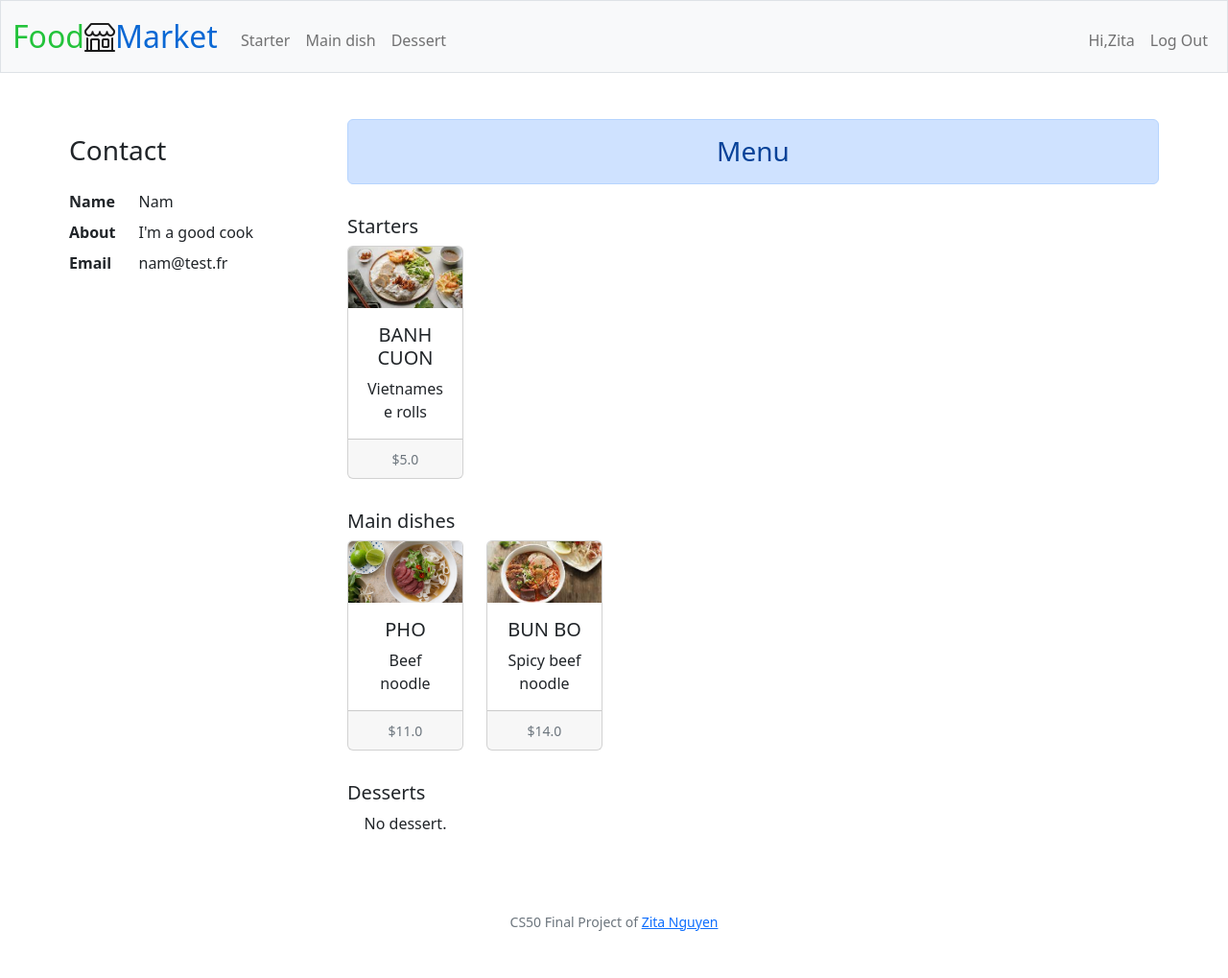
After one commit to ZitaNguyen/FoodMarket, a Flask app: page /seller/3 in a window 1280 px wide. The commit adds this page. Shown: the whole page at 96% size. Run offline with Flask 2, Linux system fonts and the light colour scheme; a user stored in the database is signed in; data comes from the database, SQL or seed files in the repository.

Commit message:
add profile page to show profile and contact

```diff
--- a/app.py
+++ b/app.py
@@ -1,9 +1,9 @@
-from flask import Flask, render_template, request
+from flask import Flask, render_template, session
 from flask_session import Session
 
 import users, sellers
 from helpers import login_required, role_required
-from queries import query_get_all_products
+from queries import query_get_all_products, query_get_seller_products, query_get_seller
 
 # Configure application
 app = Flask(__name__)
@@ -36,6 +36,17 @@ def index():
     return render_template("index.html", starters=starters, main_dishes=main_dishes, desserts=desserts)
 
 
+@app.route("/seller/<string:seller_id>", methods=["GET"])
+@login_required
+def seller_profile(seller_id):
+    seller = query_get_seller(seller_id)
+    products = query_get_seller_products(seller_id)
+    starters = list(filter(lambda product: product[1] == "Starter", products))
+    main_dishes = list(filter(lambda product: product[1] == "Main dish", products))
+    desserts = list(filter(lambda product: product[1] == "Dessert", products))
+    return render_template("profile.html", seller=seller, starters=starters, main_dishes=main_dishes, desserts=desserts)
+
+
 # Users register, login, logout
 @app.route("/register", methods=["GET", "POST"])
 def register():
@@ -64,7 +75,7 @@ def add():
 @login_required
 @role_required
 def display():
-    return sellers.display_products()
+    return sellers.display_products(session["user_id"])
 
 
 @app.route("/modify/<string:product_id>", methods=["GET", "POST"])
--- a/queries.py
+++ b/queries.py
@@ -29,6 +29,13 @@ def query_get_all_products():
 
 
 # Queries for sellers
+
+def query_get_seller(id):
+    conn = sqlite3.connect("market.db")
+    c = conn.cursor()
+    c.execute("SELECT * FROM users WHERE id = ?", (id,))
+    seller = c.fetchone()
+    return seller
 
 def query_add_product(food_details):
     conn = sqlite3.connect("market.db")
--- a/sellers.py
+++ b/sellers.py
@@ -45,10 +45,10 @@ def add_products():
         return render_template("add_product.html")
 
 
-def display_products():
+def display_products(seller_id):
     """Display all seller's products"""
 
-    products = query_get_seller_products(session["user_id"])
+    products = query_get_seller_products(seller_id)
     starters = list(filter(lambda product: product[1] == "Starter", products))
     main_dishes = list(filter(lambda product: product[1] == "Main dish", products))
     desserts = list(filter(lambda product: product[1] == "Dessert", products))
--- a/static/styles.css
+++ b/static/styles.css
@@ -25,5 +25,9 @@ nav .navbar-brand .blue
     text-transform: uppercase;
 }
 
+.card-profile > .card-img-top {
+    height: 5vw;
+}
+
 
 @import url("https://cdn.jsdelivr.net/npm/bootstrap-icons@1.8.3/font/bootstrap-icons.css");
--- a/templates/add_product.html
+++ b/templates/add_product.html
@@ -1,11 +1,11 @@
 {% extends "layout.html" %}
 
 {% block title %}
-    Food
+    Add Product
 {% endblock %}
 
 {% block main %}
-    <form action="/add" method="post" enctype="multipart/form-data">
+    <form action="/add" method="post" enctype="multipart/form-data" class="text-center">
         <div class="mb-3">
             <div class="form-group row justify-content-center">
                 <label for="food-name" class="col-sm-2 col-form-label">Food name:</label>
--- a/templates/display_products.html
+++ b/templates/display_products.html
@@ -1,7 +1,7 @@
 {% extends "layout.html" %}
 
 {% block title %}
-    Products
+    Display Products
 {% endblock %}
 
 {% block main %}
--- a/templates/layout.html
+++ b/templates/layout.html
@@ -62,7 +62,7 @@
             </header>
         {% endif %} -->
 
-        <main class="container-fluid py-5 text-center">
+        <main class="container-fluid py-5">
             {% block main %}{% endblock %}
         </main>
 
--- a/templates/login.html
+++ b/templates/login.html
@@ -5,7 +5,7 @@
 {% endblock %}
 
 {% block main %}
-    <form action="/login" method="post">
+    <form action="/login" method="post" class="text-center">
         <div class="mb-3">
             <input autocomplete="off" autofocus class="form-control mx-auto w-auto" id="email" name="email" placeholder="Email" type="email">
         </div>
--- a/templates/modify_product.html
+++ b/templates/modify_product.html
@@ -1,7 +1,7 @@
 {% extends "layout.html" %}
 
 {% block title %}
-    Food
+    Modify Product
 {% endblock %}
 
 {% block main %}
--- /dev/null
+++ b/templates/profile.html
@@ -0,0 +1,108 @@
+{% extends "layout.html" %}
+
+{% block title %}
+    Profile
+{% endblock %}
+
+{% block main %}
+<div class="row mx-5">
+    <!-- Contact -->
+    <div class="col-xs-1 col-lg-3">
+        <div class="h3 py-3">
+            Contact
+        </div>
+        <dl class="row">
+            <dt class="col-sm-3">Name</dt>
+            <dd class="col-sm-9">{{ seller[1].capitalize() }}</dd>
+
+            <dt class="col-sm-3">About</dt>
+            <dd class="col-sm-9">{{ seller[5] }}
+            </dd>
+
+            <dt class="col-sm-3">Email</dt>
+            <dd class="col-sm-9">{{ seller[2] }}</dd>
+        </dl>
+    </div>
+
+    <!-- Menu -->
+    <div class="col-xs-1 col-lg-9">
+        <div class="alert alert-primary text-center h3" role="alert">
+            Menu
+        </div>
+        <div>
+            <!-- Starters -->
+            <div class="py-3">
+                <h5>Starters</h5>
+                <div class="row row-cols-1 row-cols-lg-6 row-cols-md-3 g-4 text-center h-50">
+                    {% if not starters %}
+                        <p>No starter.</p>
+                    {% else %}
+                        {% for starter in starters %}
+                            <div class="col">
+                                <div class="card card-profile">
+                                    <img src="{{url_for('static', filename='photos/' + starter[3])}}" class="card-img-top" alt="{{ starter[2] }}">
+                                    <div class="card-body">
+                                        <h5 class="card-title">{{ starter[2].capitalize() }}</h5>
+                                        <p class="card-text">{{ starter[4] }}</p>
+                                    </div>
+                                    <div class="card-footer">
+                                        <small class="text-muted">${{ starter[5] }}</small>
+                                    </div>
+                                </div>
+                            </div>
+                        {% endfor %}
+                    {% endif %}
+                </div>
+            </div>
+            <!-- Main dishes -->
+            <div class="py-3">
+                <h5>Main dishes</h5>
+                <div class="row row-cols-1 row-cols-lg-6 row-cols-md-3 g-4 text-center h-50">
+                    {% if not main_dishes %}
+                        <p>No main dish.</p>
+                    {% else %}
+                        {% for main_dish in main_dishes %}
+                            <div class="col">
+                                <div class="card card-profile">
+                                    <img src="{{url_for('static', filename='photos/' + main_dish[3])}}" class="card-img-top" alt="{{ main_dish[2] }}">
+                                    <div class="card-body">
+                                        <h5 class="card-title">{{ main_dish[2].capitalize() }}</h5>
+                                        <p class="card-text">{{ main_dish[4] }}</p>
+                                    </div>
+                                    <div class="card-footer">
+                                        <small class="text-muted">${{ main_dish[5] }}</small>
+                                    </div>
+                                </div>
+                            </div>
+                        {% endfor %}
+                    {% endif %}
+                </div>
+            </div>
+            <!-- Desserts -->
+            <div class="py-3">
+                <h5>Desserts</h5>
+                <div class="row row-cols-1 row-cols-lg-6 row-cols-md-3 g-4 text-center h-50">
+                    {% if not desserts %}
+                        <p>No dessert.</p>
+                    {% else %}
+                        {% for dessert in desserts %}
+                            <div class="col">
+                                <div class="card card-profile">
+                                    <img src="{{url_for('static', filename='photos/' + dessert[3])}}" class="card-img-top" alt="{{ dessert[2] }}">
+                                    <div class="card-body">
+                                        <h5 class="card-title">{{ dessert[2].capitalize() }}</h5>
+                                        <p class="card-text">{{ dessert[4] }}</p>
+                                    </div>
+                                    <div class="card-footer">
+                                        <small class="text-muted">${{ dessert[5] }}</small>
+                                    </div>
+                                </div>
+                            </div>
+                        {% endfor %}
+                    {% endif %}
+                </div>
+            </div>
+        </div>
+    </div>
+</div>
+{% endblock %}
--- a/templates/register.html
+++ b/templates/register.html
@@ -5,7 +5,7 @@
 {% endblock %}
 
 {% block main %}
-    <form action="/register" method="post">
+    <form action="/register" method="post" class="text-center">
         <div class="mb-3">
             <div class="form-check form-check-inline">
                 <input class="form-check-input" type="radio" name="role" id="buyer" value="buyer" checked>
--- a/users.py
+++ b/users.py
@@ -72,6 +72,7 @@ def login():
         session["user_id"] = user[0][0]
         session["user_name"] = user[0][1]
         session["user_role"] = user[0][4]
+        session["user_about"] = user[0][5]
 
         return redirect("/")
 
```
Also changed, not shown: templates/index.html (+9 -3 lines), static/photos/food1.jpeg (deleted), static/photos/food2.jpeg (deleted), static/photos/food3.jpeg (deleted), 2 other files.
